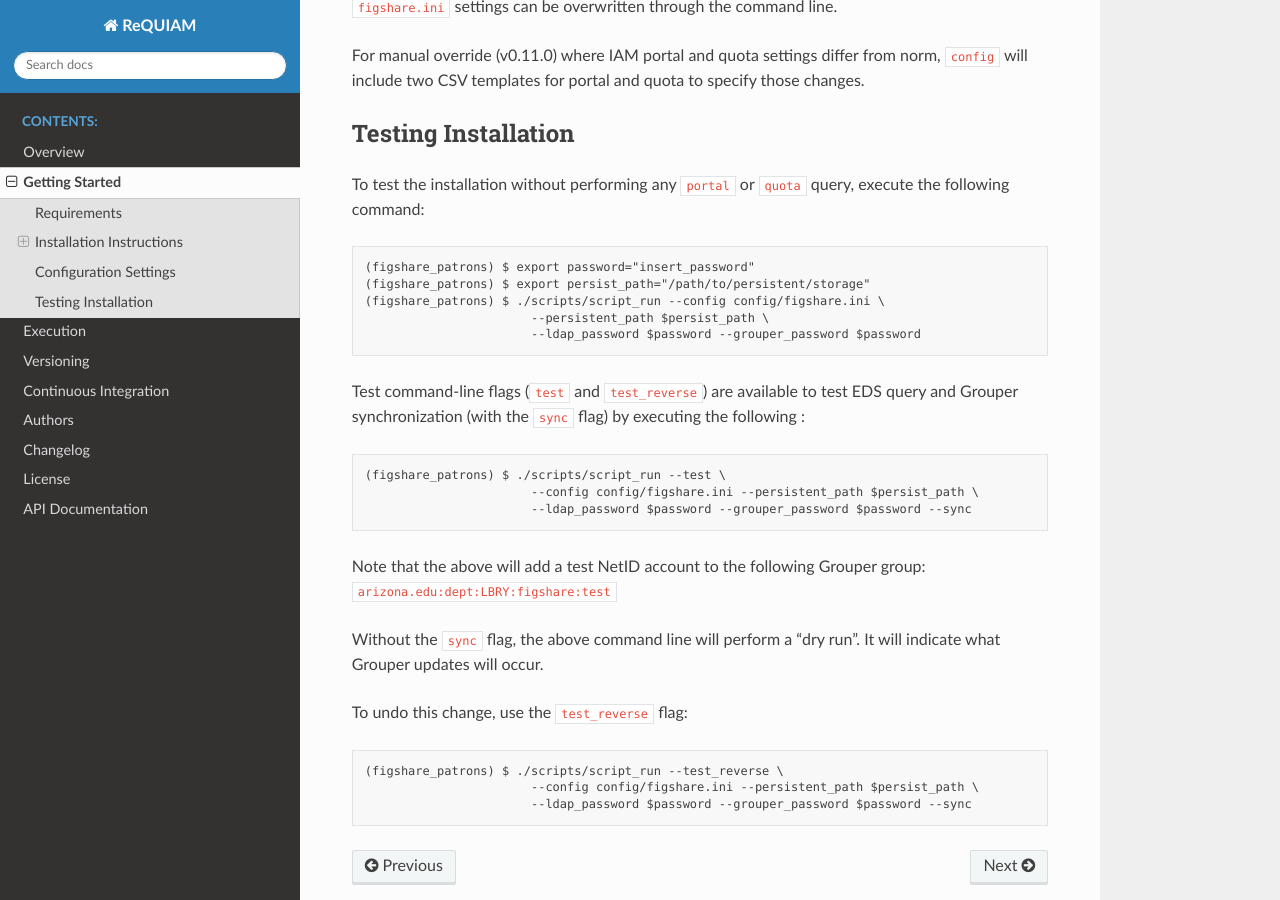
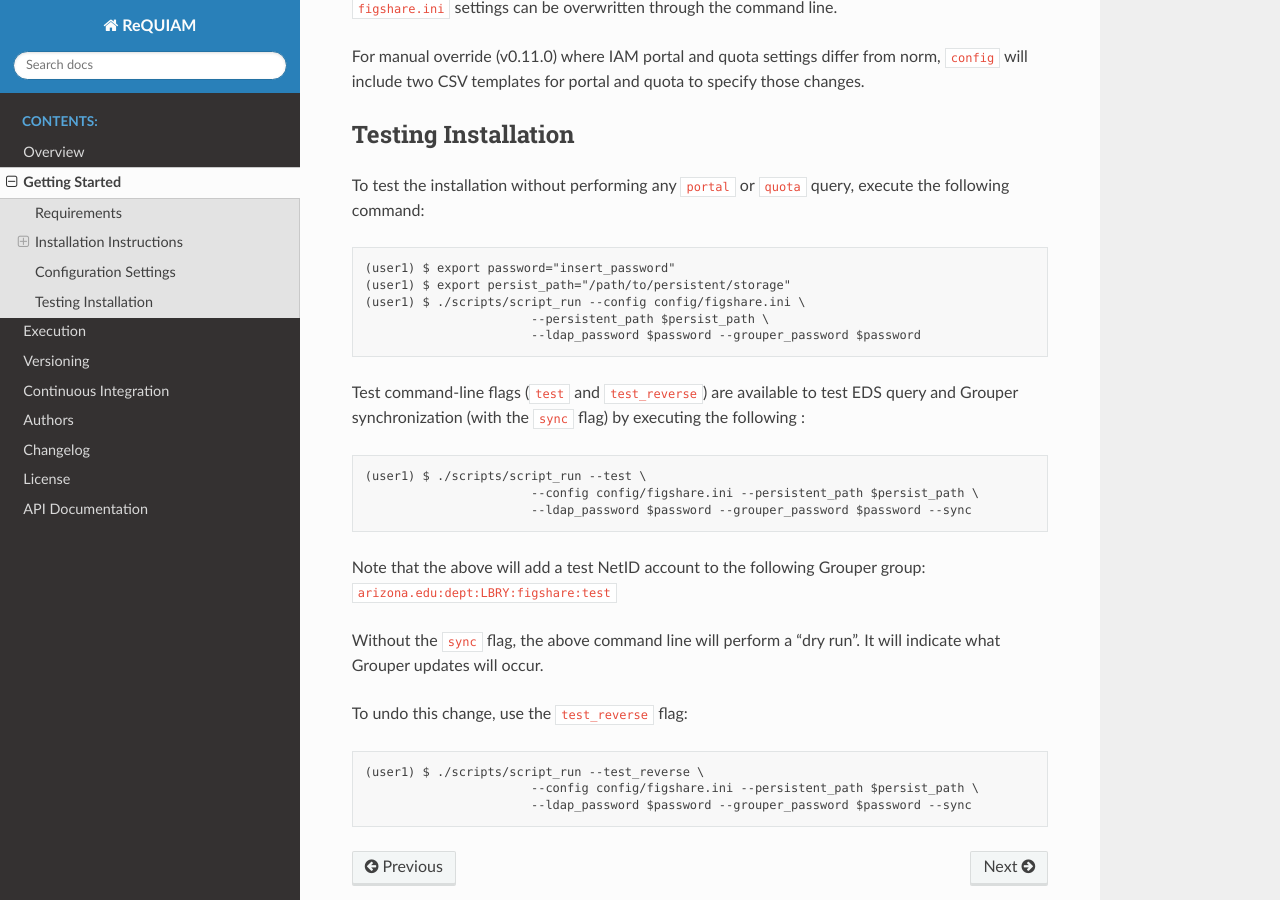
Before and after one commit to UAL-RE/ReQUIAM, a Sphinx documentation site: the page built from docs/source/getting_started.rst, in a window 1280 px wide and 900 px high, scrolled down 1758 px. Built offline with Sphinx 7.4.7 and the Read the Docs theme 2.0.0, drawn with Linux system fonts in a browser that asks for light colours; some of the changed text lies outside the part shown.

Commit message:
Issue 177. Upgrade to v1.1.0

```diff
--- a/docs/source/execution.rst
+++ b/docs/source/execution.rst
@@ -6,7 +6,7 @@
 
 ::
 
-   (figshare_patrons) $ ./scripts/script_run --config config/figshare.ini \
+   (admin1) $ ./scripts/script_run --config config/figshare.ini \
                           --persistent_path $persist_path \
                           --ldap_password $password --grouper_password $password \
                           --quota --portal --sync
@@ -54,7 +54,7 @@
 
 ::
 
-   (figshare_patrons) $ ./scripts/user_update --config config/figshare.ini \
+   (admin1) $ ./scripts/user_update --config config/figshare.ini \
                           --persistent_path $persist_path \
                           --ldap_password $password --grouper_password $password \
                           --quota 123456 --portal testportal --netid <username> --sync
@@ -117,7 +117,7 @@
 
 ::
 
-   (figshare_patrons) $ ./scripts/add_grouper_groups --config config/figshare.ini \
+   (admin1) $ ./scripts/add_grouper_groups --config config/figshare.ini \
                           --persistent_path $persist_path --grouper_password $password \
                           --main_themes --sub_portals --quota --add
 
--- a/docs/source/getting_started.rst
+++ b/docs/source/getting_started.rst
@@ -35,23 +35,23 @@
 
 ::
 
-   $ (sudo) conda create -n figshare_patrons python=3.9
-   $ conda activate figshare_patrons
+   $ conda create -n admin1 python=3.9
+   $ conda activate admin1
 
 Next, clone this repository into a parent folder:
 
 ::
 
-   (figshare_patrons) $ cd /path/to/parent/folder
-   (figshare_patrons) $ git clone https://github.com/UAL-RE/ReQUIAM.git
+   (admin1) $ cd /path/to/parent/folder
+   (admin1) $ git clone https://github.com/UAL-RE/ReQUIAM.git
 
 With the activated ``conda`` environment, you can install with the
 ``setup.py`` script:
 
 ::
 
-   (figshare_patrons) $ cd /path/to/parent/folder/ReQUIAM
-   (figshare_patrons) $ python setup.py develop
+   (admin1) $ cd /path/to/parent/folder/ReQUIAM
+   (admin1) $ python setup.py develop
 
 This will automatically installed the required ``pandas``, ``ldap3``,
 ``requests``, and ``numpy`` packages.
@@ -60,7 +60,7 @@
 
 ::
 
-   (figshare_patrons) $ conda list
+   (admin1) $ conda list
 
 You shall see the above packages versions matching the requirements.
 
@@ -69,7 +69,7 @@
 
 ::
 
-   (figshare_patrons) $ conda list requiam
+   (admin1) $ conda list requiam
 
 You should see that the version is ``1.1.0``.
 
@@ -96,9 +96,9 @@
 
 ::
 
-   (figshare_patrons) $ export password="insert_password"
-   (figshare_patrons) $ export persist_path="/path/to/persistent/storage"
-   (figshare_patrons) $ ./scripts/script_run --config config/figshare.ini \
+   (user1) $ export password="insert_password"
+   (user1) $ export persist_path="/path/to/persistent/storage"
+   (user1) $ ./scripts/script_run --config config/figshare.ini \
                           --persistent_path $persist_path \
                           --ldap_password $password --grouper_password $password
 
@@ -108,7 +108,7 @@
 
 ::
 
-   (figshare_patrons) $ ./scripts/script_run --test \
+   (user1) $ ./scripts/script_run --test \
                           --config config/figshare.ini --persistent_path $persist_path \
                           --ldap_password $password --grouper_password $password --sync
 
@@ -122,7 +122,7 @@
 
 ::
 
-   (figshare_patrons) $ ./scripts/script_run --test_reverse \
+   (user1) $ ./scripts/script_run --test_reverse \
                           --config config/figshare.ini --persistent_path $persist_path \
                           --ldap_password $password --grouper_password $password --sync
 
```
Also changed, not shown: other parts of docs/source/getting_started.rst (+1 -1 lines), CHANGELOG.md (+1 -0 lines).
